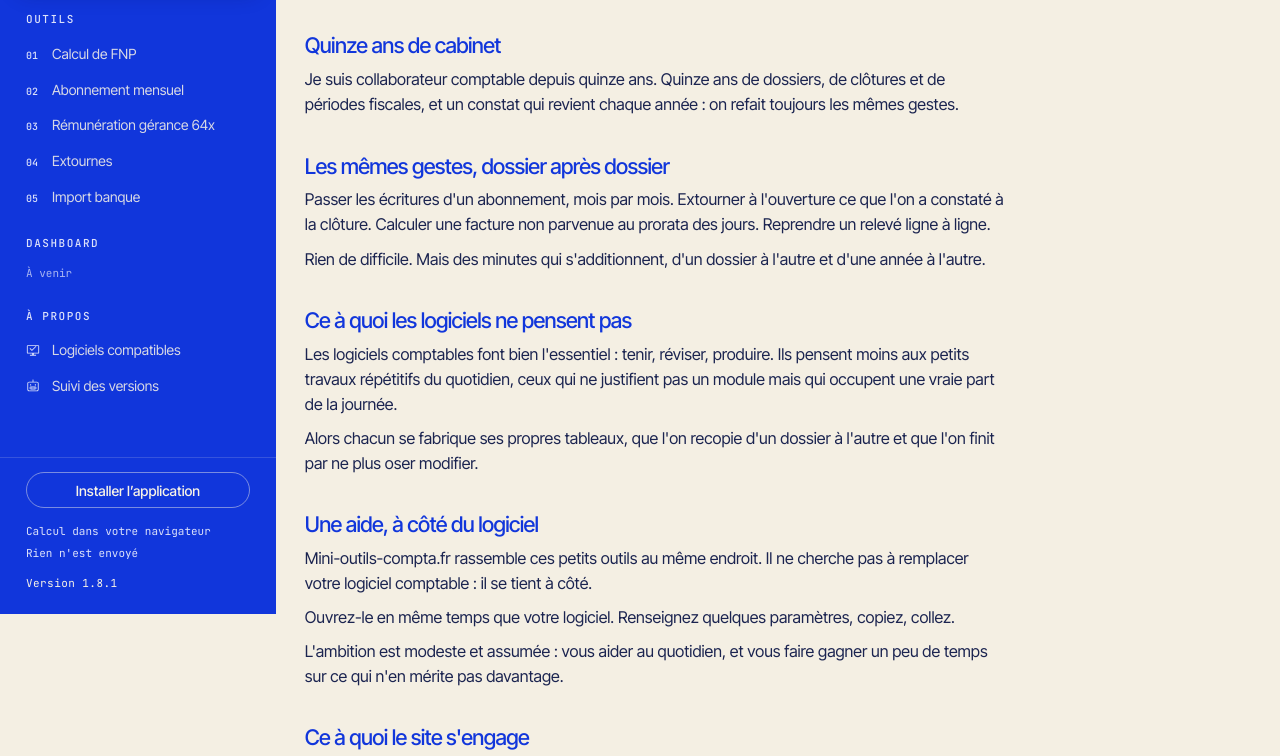
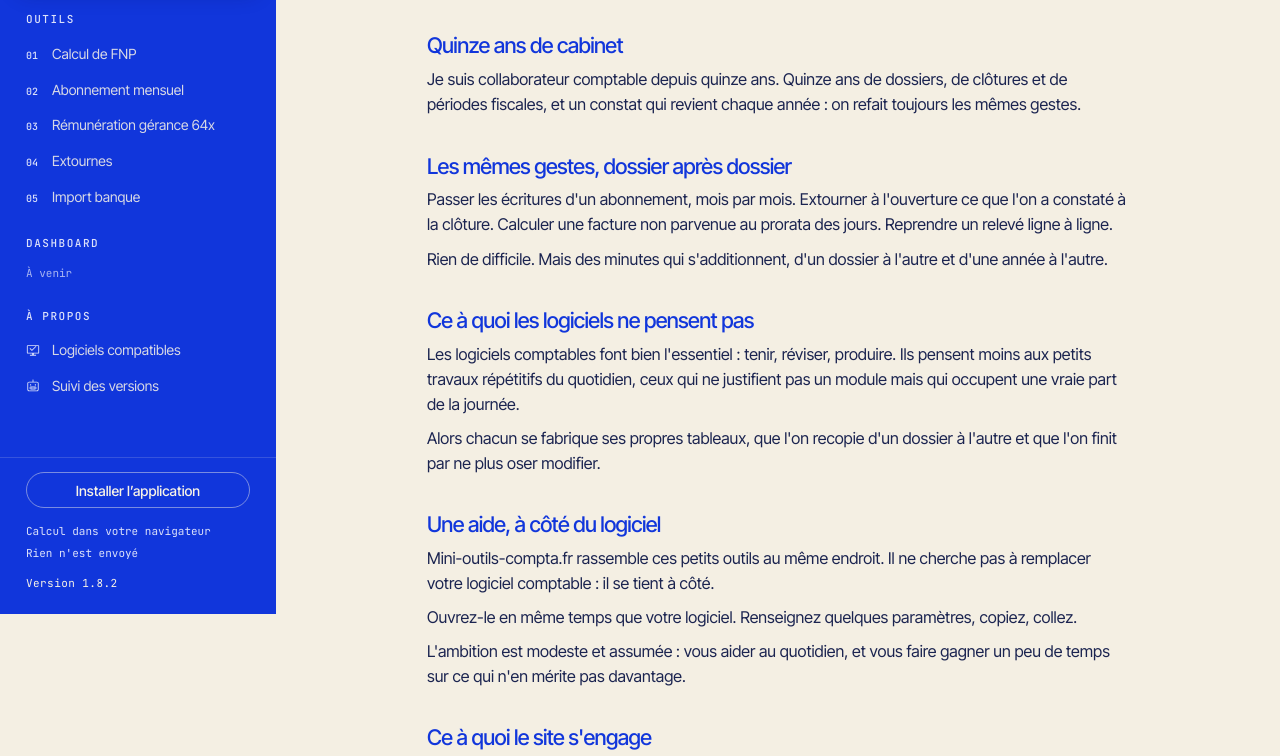
Before and after one commit to Vandksen/mini-outils, a plain HTML site: page manifeste.html in a window 1280 px wide. Shown: the part 186-942 px from the top of the page. Drawn offline with Linux system fonts and the light colour scheme.

Commit message:
Version 1.8.2 : pages de texte centrées, encart sans effet de survol
Co-Authored-By: Claude Fable 5.2 <noreply@anthropic.com>

```diff
--- a/commun.css
+++ b/commun.css
@@ -95,7 +95,6 @@ body { display: grid; grid-template-columns: 276px minmax(0, 1fr); min-height: 1
   aspect-ratio: 1 / 1; padding: 14px; border-radius: 14px; text-decoration: none; color: var(--on-blue);
   background: #1136DB url("images/fond-tempete.jpg") 78% 70% / 230% auto no-repeat;
   border: 1px solid rgba(248, 243, 230, .28);
-  box-shadow: 0 0 0 rgba(4, 10, 70, 0); transition: box-shadow .35s ease;
 }
 /* Sur un écran peu haut, l'encart céderait sa place aux entrées du menu : on le masque. */
 @media (max-height: 1020px) {
@@ -106,8 +105,6 @@ body { display: grid; grid-template-columns: 276px minmax(0, 1fr); min-height: 1
 }
 @media (max-height: 920px) { .encart-zone { display: none; } }
 .encart::before { content: ""; position: absolute; inset: 0; background: linear-gradient(180deg, rgba(8, 20, 110, .15) 0%, rgba(8, 20, 110, .82) 62%); }
-/* Survol : uniquement un jeu d'ombre, portée douce en dessous et léger halo clair autour. */
-.encart:hover, .encart:focus-visible { box-shadow: 0 18px 34px -12px rgba(4, 10, 70, .75), 0 6px 14px -6px rgba(4, 10, 70, .55), 0 0 22px rgba(155, 176, 255, .22); }
 .encart strong, .encart small { position: relative; display: block; white-space: normal; }
 .encart strong { font-family: var(--sans); font-size: 17px; font-weight: 500; line-height: 1.15; letter-spacing: -0.02em; }
 .encart em { font-family: var(--serif); font-style: italic; font-weight: 400; font-size: 1.1em; letter-spacing: 0; }
@@ -369,7 +366,8 @@ a.carte:hover { box-shadow: 0 24px 44px -24px rgba(17, 54, 219, .45), 0 2px 6px
 .final .btn:hover:not(:disabled) { background: var(--cream); border-color: var(--cream); color: var(--ink); }
 
 /* ---------- Pages de texte (mentions légales) ---------- */
-.conteneur.prose { max-width: 844px; margin: 0; }
+/* La colonne de texte est centrée dans la page ; le texte lui-même reste aligné à gauche. */
+.conteneur.prose { max-width: 844px; margin: 0 auto; }
 .prose h2 { font-size: 24px; font-weight: 500; letter-spacing: -0.03em; line-height: 1.15; color: var(--blue); margin: 40px 0 10px; scroll-margin-top: 24px; }
 .prose p { margin: 0 0 10px; }
 .prose a { color: var(--blue); text-underline-offset: 3px; }
--- a/commun.js
+++ b/commun.js
@@ -12,7 +12,7 @@ window.MiniOutils = (function () {
   // C'est ce numéro qui déclenche la mise à jour automatique des pages déjà ouvertes
   // (voir verifieVersion) : sans changement de numéro, pas de mise à jour.
   // Ajouter aussi un bloc en tête de versions.html pour décrire ce qui change.
-  var VERSION = "1.8.1";
+  var VERSION = "1.8.2";
 
   // Liste des outils du menu de gauche. Pour ajouter un outil : une ligne ici.
   var OUTILS = [
```
